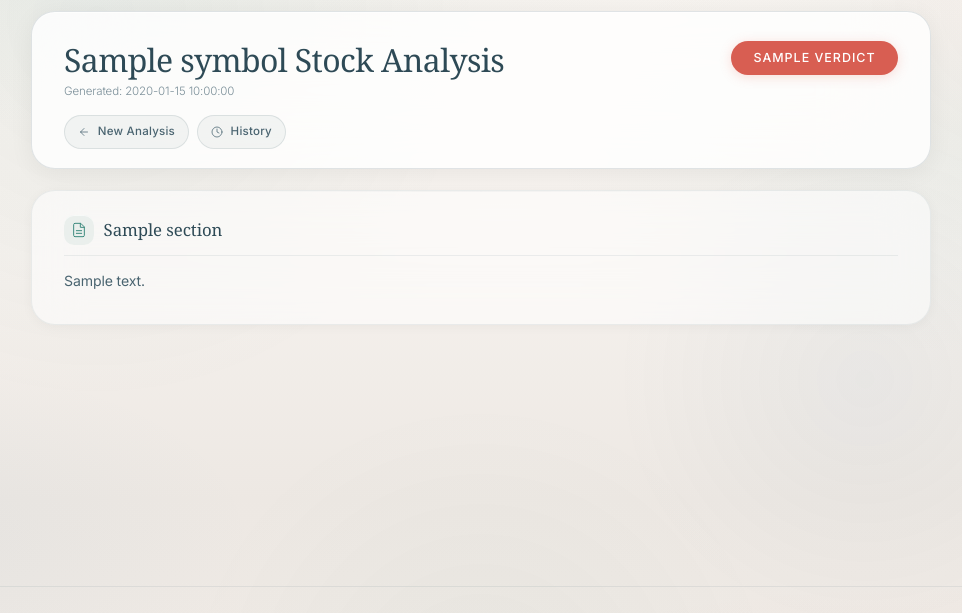
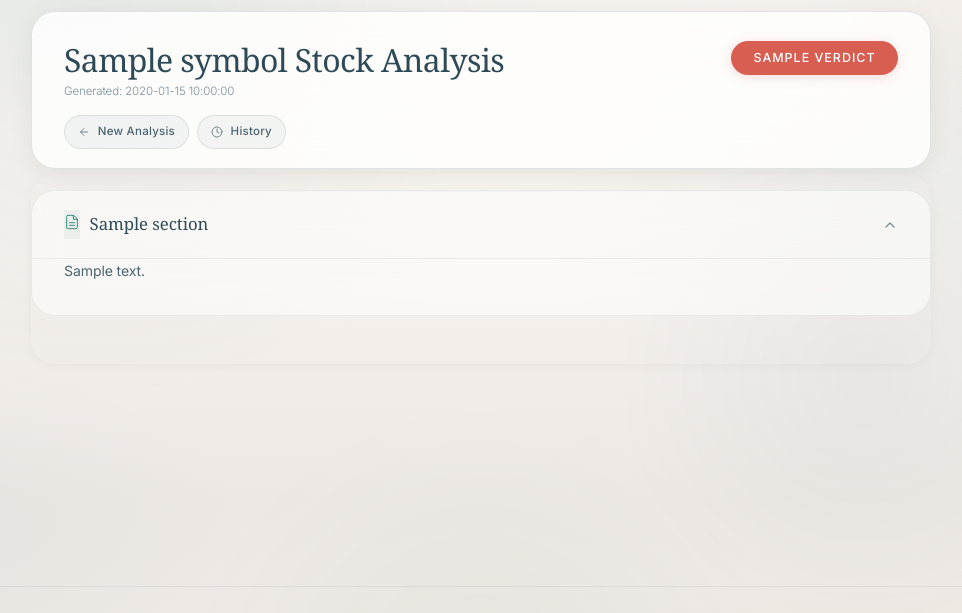
Before and after one commit to phdwight/agentic-ph-stocks-advisor, a Flask app: template ph_stocks_advisor/web/templates/report.html in a window 1280 px wide. Shown: the part 61-674 px from the top of the page, without its empty margins (159-1121 px from the left). Run offline with Flask 3, Linux system fonts and the light colour scheme; the template is opened without the code that fills it: most values are stand-ins (such as "Sample title", 1, 10 or a date in 2020); some web fonts are replaced.

Commit message:
feat: implement accordion style for report sections to enhance user interaction

```diff
--- a/ph_stocks_advisor/web/static/style.css
+++ b/ph_stocks_advisor/web/static/style.css
@@ -1151,7 +1151,7 @@ a:hover {
   padding: 1rem 0 3rem;
   display: flex;
   flex-direction: column;
-  gap: 1rem;
+  gap: 0;
 }
 
 /* --- Report Section Squircles --- */
@@ -1161,12 +1161,36 @@ a:hover {
   backdrop-filter: blur(var(--glass-blur));
   -webkit-backdrop-filter: blur(var(--glass-blur));
   border: 1px solid var(--border);
-  border-radius: var(--radius-lg);
-  padding: 1.5rem 2rem;
-  box-shadow: 0 2px 12px rgba(0, 0, 0, 0.04);
+  border-radius: 0;
+  padding: 0;
+  box-shadow: none;
   transition: all 0.4s var(--ease);
   position: relative;
   overflow: hidden;
+}
+
+/* Collapse duplicate borders between adjacent sections */
+.report-body .report-section + .report-section {
+  border-top: none;
+}
+
+/* Round only the first and last sections */
+.report-body .report-section:first-child {
+  border-radius: var(--radius-lg) var(--radius-lg) 0 0;
+}
+
+.report-body .report-section:last-child {
+  border-radius: 0 0 var(--radius-lg) var(--radius-lg);
+}
+
+.report-body .report-section:only-child {
+  border-radius: var(--radius-lg);
+}
+
+/* Outer shadow on the group, not individual sections */
+.report-body {
+  border-radius: var(--radius-lg);
+  box-shadow: 0 2px 12px rgba(0, 0, 0, 0.04);
 }
 
 /* Subtle top highlight */
@@ -1183,6 +1207,68 @@ a:hover {
 .report-section:hover {
   border-color: var(--border-strong);
   background: rgba(255, 255, 255, 0.65);
+}
+
+/* --- Accordion --- */
+
+.report-section.accordion {
+  padding: 0;
+}
+
+.report-section.accordion > .section-body {
+  padding: 0 2rem 1.5rem;
+}
+
+.accordion-header {
+  font-family: var(--font-serif);
+  font-size: 1.05rem;
+  font-weight: 400;
+  color: var(--text);
+  letter-spacing: -0.005em;
+  padding: 1.2rem 2rem;
+  display: flex;
+  align-items: center;
+  gap: 0.6rem;
+  cursor: pointer;
+  list-style: none;
+  user-select: none;
+  transition: background 0.2s ease;
+}
+
+.accordion-header::-webkit-details-marker {
+  display: none;
+}
+
+.accordion-header::marker {
+  display: none;
+  content: '';
+}
+
+.accordion-header:hover {
+  background: rgba(46, 74, 86, 0.02);
+}
+
+.accordion-title {
+  flex: 1;
+}
+
+.accordion-chevron {
+  flex-shrink: 0;
+  color: var(--text-muted);
+  transition: transform 0.3s var(--ease);
+}
+
+details.accordion[open] > .accordion-header .accordion-chevron {
+  transform: rotate(180deg);
+}
+
+details.accordion[open] > .accordion-header {
+  border-bottom: 1px solid var(--border);
+}
+
+/* Non-accordion report-section keeps old padding */
+.report-section:not(.accordion) {
+  padding: 1.5rem 2rem;
 }
 
 .report-section h2 {
@@ -1600,8 +1686,32 @@ a:hover {
   }
 
   .report-section {
+    border-radius: 0;
+  }
+
+  .report-body .report-section:first-child {
+    border-radius: var(--radius) var(--radius) 0 0;
+  }
+
+  .report-body .report-section:last-child {
+    border-radius: 0 0 var(--radius) var(--radius);
+  }
+
+  .report-body .report-section:only-child {
+    border-radius: var(--radius);
+  }
+
+  .report-section:not(.accordion) {
     padding: 1.2rem 1.4rem;
-    border-radius: var(--radius);
+  }
+
+  .accordion-header {
+    padding: 1rem 1.4rem;
+    font-size: 0.95rem;
+  }
+
+  .report-section.accordion > .section-body {
+    padding: 0 1.4rem 1.2rem;
   }
 
   .section-body {
--- a/ph_stocks_advisor/web/templates/report.html
+++ b/ph_stocks_advisor/web/templates/report.html
@@ -45,8 +45,8 @@
 <div class="report-body">
   {% for title, body in sections %}
     {% if not title.lower().startswith('verdict') %}
-    <section class="report-section">
-      <h2>
+    <details class="report-section accordion" {% if loop.first %}open{% endif %}>
+      <summary class="accordion-header">
         {% set tl = title.lower() %}
         {% if 'price' in tl and 'movement' not in tl %}
           <span class="section-icon section-icon-price"><svg width="16" height="16" viewBox="0 0 24 24" fill="none" stroke="#3D8A7E" stroke-width="1.5" stroke-linecap="round" stroke-linejoin="round"><line x1="12" y1="1" x2="12" y2="23"/><path d="M17 5H9.5a3.5 3.5 0 0 0 0 7h5a3.5 3.5 0 0 1 0 7H6"/></svg></span>
@@ -61,12 +61,13 @@
         {% else %}
           <span class="section-icon section-icon-summary"><svg width="16" height="16" viewBox="0 0 24 24" fill="none" stroke="#3D8A7E" stroke-width="1.5" stroke-linecap="round" stroke-linejoin="round"><path d="M14 2H6a2 2 0 0 0-2 2v16a2 2 0 0 0 2 2h12a2 2 0 0 0 2-2V8z"/><polyline points="14 2 14 8 20 8"/><line x1="16" y1="13" x2="8" y2="13"/><line x1="16" y1="17" x2="8" y2="17"/></svg></span>
         {% endif %}
-        {{ title }}
-      </h2>
+        <span class="accordion-title">{{ title }}</span>
+        <svg class="accordion-chevron" width="16" height="16" viewBox="0 0 24 24" fill="none" stroke="currentColor" stroke-width="2" stroke-linecap="round" stroke-linejoin="round"><polyline points="6 9 12 15 18 9"/></svg>
+      </summary>
       <div class="section-body">
         {{ body | md_to_html }}
       </div>
-    </section>
+    </details>
     {% endif %}
   {% endfor %}
 </div>
```
